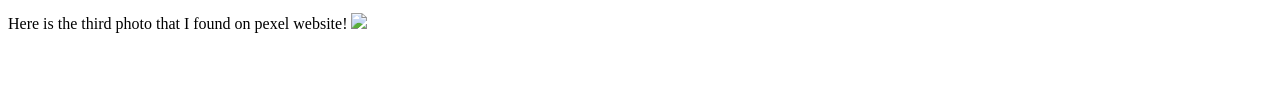
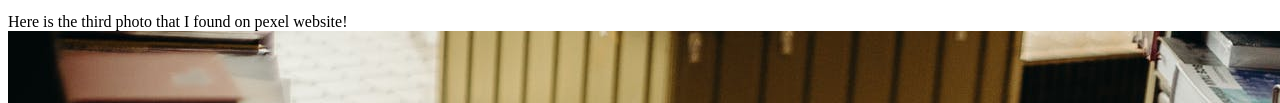
Before and after one commit to anafiro/meda-summer-cohort, a plain HTML site: page hobby/projects/hobby.html in a window 1280 px wide. Shown: the part 5475-5578 px from the top of the page. Before the commit the page ends 5524 px from the top, so only its background shows below. Drawn offline with Linux system fonts and the light colour scheme.

Commit message:
Added hobby

```diff
--- a/hobby/projects/hobby.html
+++ b/hobby/projects/hobby.html
@@ -59,11 +59,10 @@
 
             <p>Here is a photo of my LONGMAN dictionaty <img src="Anaphotos/dictionary.JPG" /></p>
             <p> Here is a phone of my grammer text book<img src="Anaphotos/my textbook.JPG" /></p>
-            <p> here is a photo of my note book which shows that I am practicing English <img src="Anaphotos/mynotes.JPG" /></p>
+            <p> here is a photo of my note book which shows that I am practicing English <img src="Anaphotos/mynotes.JPG"  /></p>
             <p> Here is the first photo that I found on pexel website! <img src="Anaphotos/Study picture.JPEG" /></p>
             <p> Here is the  second photo that I found on pexel website! <img src="Anaphotos/library picture.JPG" /></p>
-            <p> Here is the  third photo that I found on pexel website! <img src="Anaphotos/me in library.JPG" /></p>
-
+            <p> Here is the  third photo that I found on pexel website! <img src="Anaphotos/me in library.JPEG" /></p>
 
 
 
```
